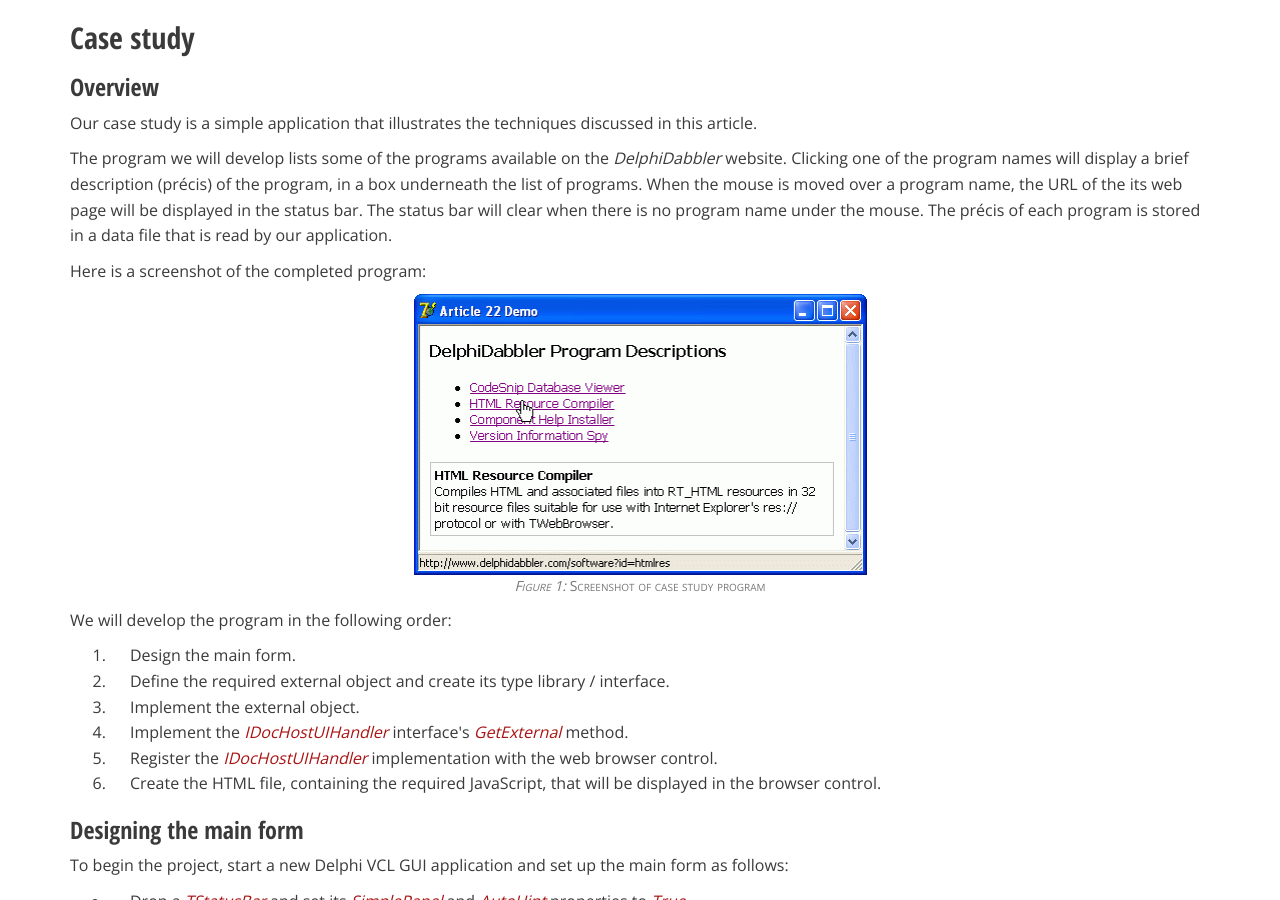
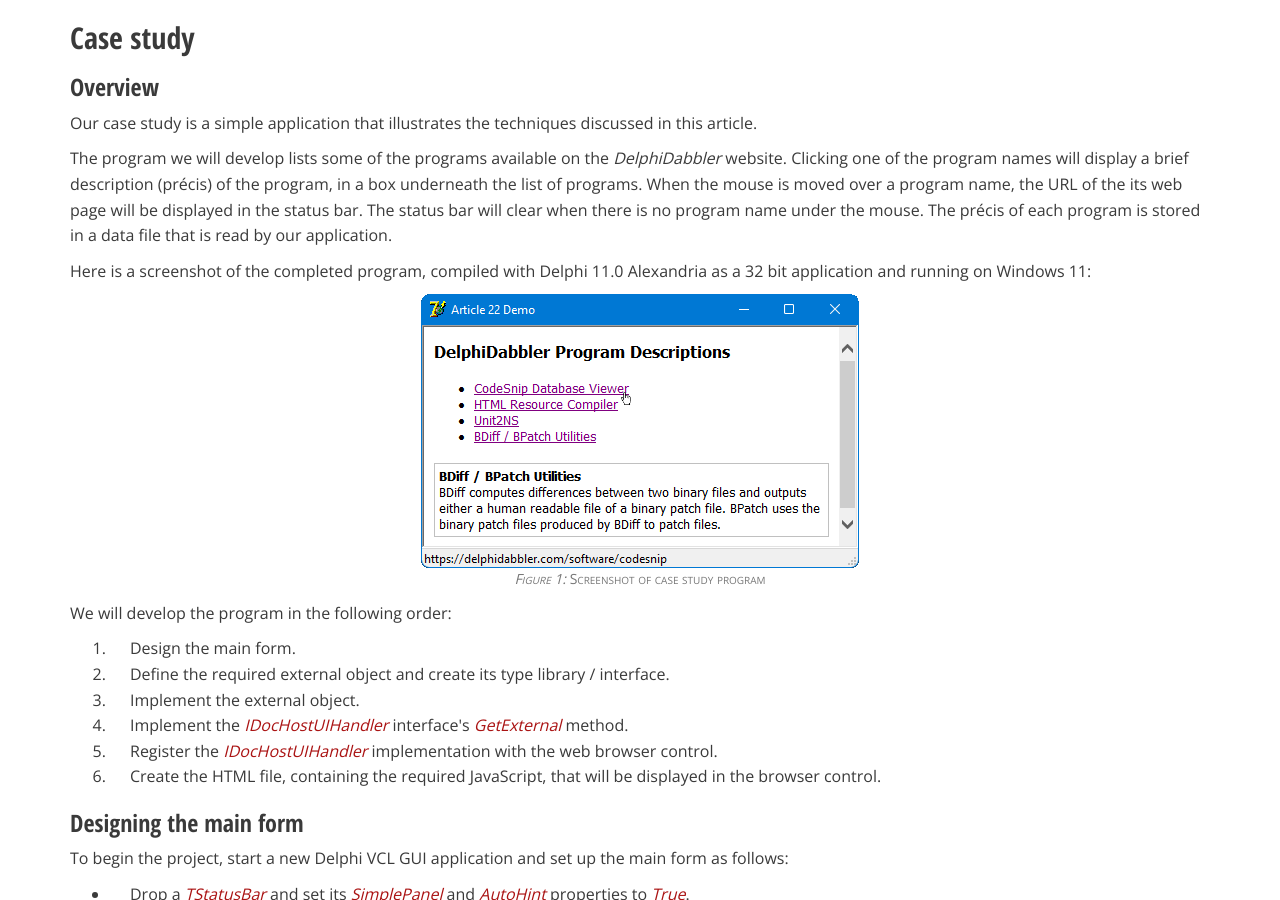
Before and after one commit to delphidabbler/delphidabbler.github.io, a Jekyll site: the page built from _articles/article-22.html, in a window 1280 px wide and 900 px high, scrolled down 6149 px. Built offline with Jekyll 4.4.1, drawn with Linux system fonts in a browser that asks for light colours; nearby versions of some CDN libraries; comment, search, counter and statistics services are not loaded.

Commit message:
Update image of demo program
Now displays 32 bit app compiled by Delphi 11.0, running on Win 11

```diff
--- a/_articles/article-22.html
+++ b/_articles/article-22.html
@@ -688,14 +688,14 @@
     </p>
 
     <p>
-        Here is a screenshot of the completed program:
+        Here is a screenshot of the completed program, compiled with Delphi 11.0 Alexandria as a 32 bit application and running on Windows 11:
     </p>
 
     <div id="figure-1" class="frame">
         <div>
-            <img class="scale center-block" src="{{ site.base-url }}{{ site.data.core.articles-images-base-url}}/22.gif"
-                alt="Screenshot of case study program" title="Screenshot of case study program" width="453"
-                height="281">
+            <img class="scale center-block" src="{{ site.base-url }}{{ site.data.core.articles-images-base-url}}/22.png"
+                alt="Screenshot of case study program" title="Screenshot of case study program." width="438"
+                height="274">
         </div>
         <div class="caption">
             <em>Figure 1:</em> Screenshot of case study program
```
Also changed, not shown: assets/images/articles/22.gif (deleted), assets/images/articles/22.png (added).
